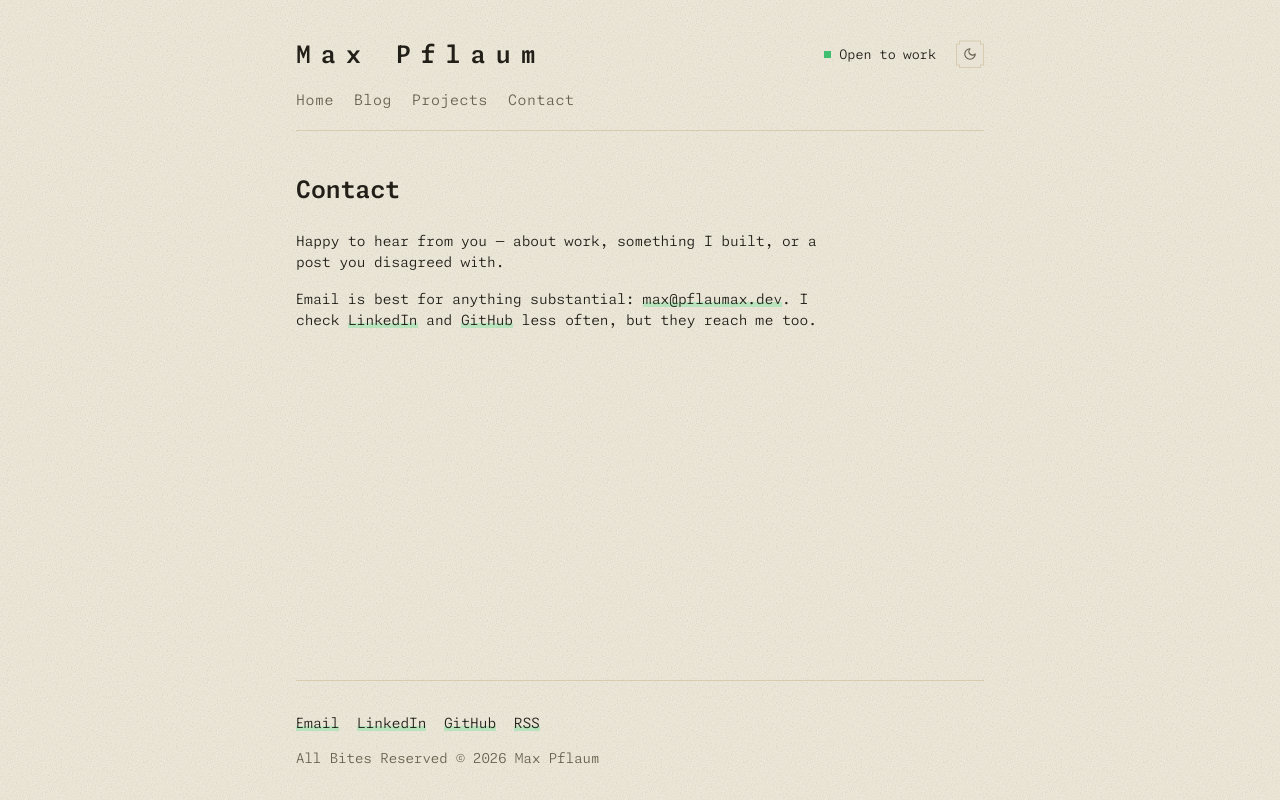
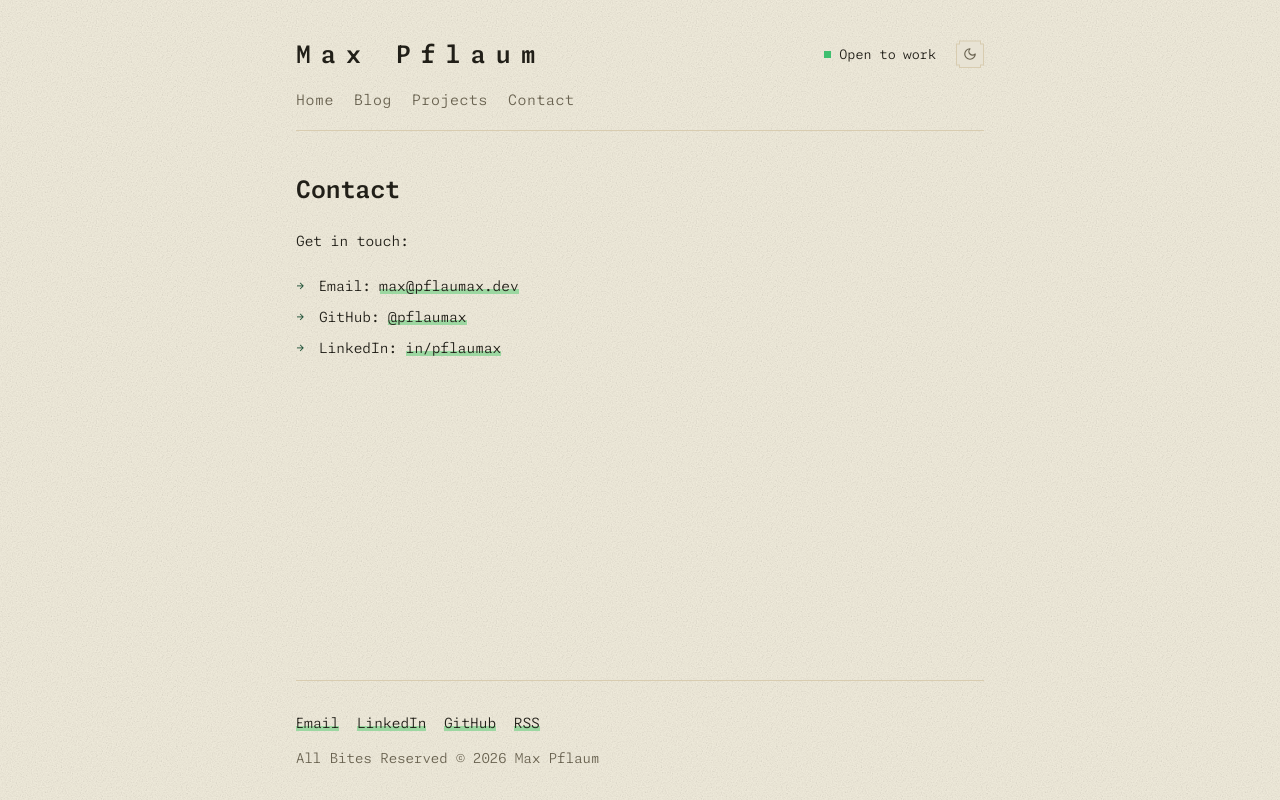
Before and after one commit to pflaumax/personal_website, a Django app: template website_app/templates/website_app/contact.html in a window 1280 px wide. Run offline with Django 5.2, Linux system fonts and the light colour scheme; the template is opened without the code that fills it, so the values that code supplies are empty; some libraries are stand-ins or nearby versions.

Commit message:
Add crocodile melt trigger, contact link list, bio copy tweaks

```diff
--- a/website_app/static/website_app/css/style.css
+++ b/website_app/static/website_app/css/style.css
@@ -71,10 +71,10 @@
      so the whole ramp moves a few degrees toward the yellow the ground is
      already carrying — it stays the same green, on this paper. */
   --accent: #23543a;
-  --mark: #b9e3bd;
-  --mark-hi: #97d69f;
+  --mark: #9cd7a1;
+  --mark-hi: #7dcc87;
   --mark-depth: 5px;
-  --selection: #97d69f;
+  --selection: #7dcc87;
   --live: #3fbf6f;
 
   /* --mark is the highlighter band under a link; --fill is a filled surface
@@ -82,9 +82,9 @@
    * jobs, which is why they were ever the same token. On a dark ground they
    * pull apart: the band has to clear the background to stay visible, while a
    * filled block at that strength reads as a sticker stuck on the page. */
-  --fill: #b9e3bd;
-  --fill-hi: #97d69f;
-  --fill-line: #97d69f;
+  --fill: #9cd7a1;
+  --fill-hi: #7dcc87;
+  --fill-line: #7dcc87;
   --on-fill: #211f18;
   /* Ink for text sitting on a *pasted* highlight. Deliberately absent from both
      dark blocks: the inline background TinyMCE writes into a post body never
@@ -615,8 +615,8 @@ a:hover {
    token so one asset works unchanged in both themes, at the same 220x220
    footprint the previous light-theme drawing used. */
 .sprite {
-  width: 240px;
-  height: 240px;
+  width: 195px;
+  height: 195px;
   flex-shrink: 0;
   background-color: var(--text);
   -webkit-mask-image: url("../images/croco.png");
@@ -625,6 +625,11 @@ a:hover {
   mask-size: contain;
   -webkit-mask-repeat: no-repeat;
   mask-repeat: no-repeat;
+  /* It is a <button> now (second melt trigger), so the browser's own button
+     chrome — border, padding, font — needs stripping back to a plain box. */
+  border: none;
+  padding: 0;
+  cursor: pointer;
 }
 
 .latest-section {
@@ -1223,6 +1228,21 @@ a:hover {
   max-width: 62ch;
 }
 
+.contact-list {
+  list-style: none;
+  margin: 1.5rem 0 0;
+  padding: 0;
+  display: flex;
+  flex-direction: column;
+  gap: 0.6rem;
+}
+
+.contact-arrow {
+  display: inline-block;
+  color: var(--accent);
+  margin-right: 0.35rem;
+}
+
 /* 9. Tools Page */
 
 .tools-context {
--- a/website_app/templates/website_app/base.html
+++ b/website_app/templates/website_app/base.html
@@ -76,7 +76,7 @@
         <h1 class="logotype">
           {% if is_home %}
           <button type="button" class="logotype-mark" data-melt-trigger
-                  aria-pressed="false" title="Melt the page">
+                  aria-pressed="false">
             <span>M</span><span>a</span><span>x</span> <span>P</span><span>f</span><span>l</span><span>a</span><span>u</span><span>m</span>
           </button>
           {% else %}
--- a/website_app/templates/website_app/contact.html
+++ b/website_app/templates/website_app/contact.html
@@ -4,21 +4,13 @@
 <section class="contact-section">
   <h2 class="section-title">Contact</h2>
 
-  {% comment %}Two sentences, and every channel sits inside them. The footer already
-  lists the channels; what it cannot say is which one I actually read, and that is
-  the only thing this page exists to add.{% endcomment %}
-  <p>
-    Happy to hear from you — about work, something I built,
-    or a post you disagreed with.
-  </p>
-  <p>
-    Email is best for anything substantial:
-    <a href="mailto:max@pflaumax.dev">max@pflaumax.dev</a>. I check
-    <a href="https://www.linkedin.com/in/pflaumax/" target="_blank" rel="noopener noreferrer">LinkedIn</a>
-    and
-    <a href="https://github.com/pflaumax" target="_blank" rel="noopener noreferrer">GitHub</a>
-    less often, but they reach me too.
-  </p>
+  <p>Get in touch:</p>
+
+  <ul class="contact-list">
+    <li><span class="contact-arrow">&#8594;</span> Email: <a href="mailto:max@pflaumax.dev">max@pflaumax.dev</a></li>
+    <li><span class="contact-arrow">&#8594;</span> GitHub: <a href="https://github.com/pflaumax" target="_blank" rel="noopener noreferrer">@pflaumax</a></li>
+    <li><span class="contact-arrow">&#8594;</span> LinkedIn: <a href="https://www.linkedin.com/in/pflaumax/" target="_blank" rel="noopener noreferrer">in/pflaumax</a></li>
+  </ul>
 </section>
 
 {% endblock content %}
```
Also changed, not shown: website_app/static/website_app/js/melt.js (+9 -5 lines), website_app/templates/website_app/home.html (+10 -6 lines), website_app/static/website_app/images/croco.png.
